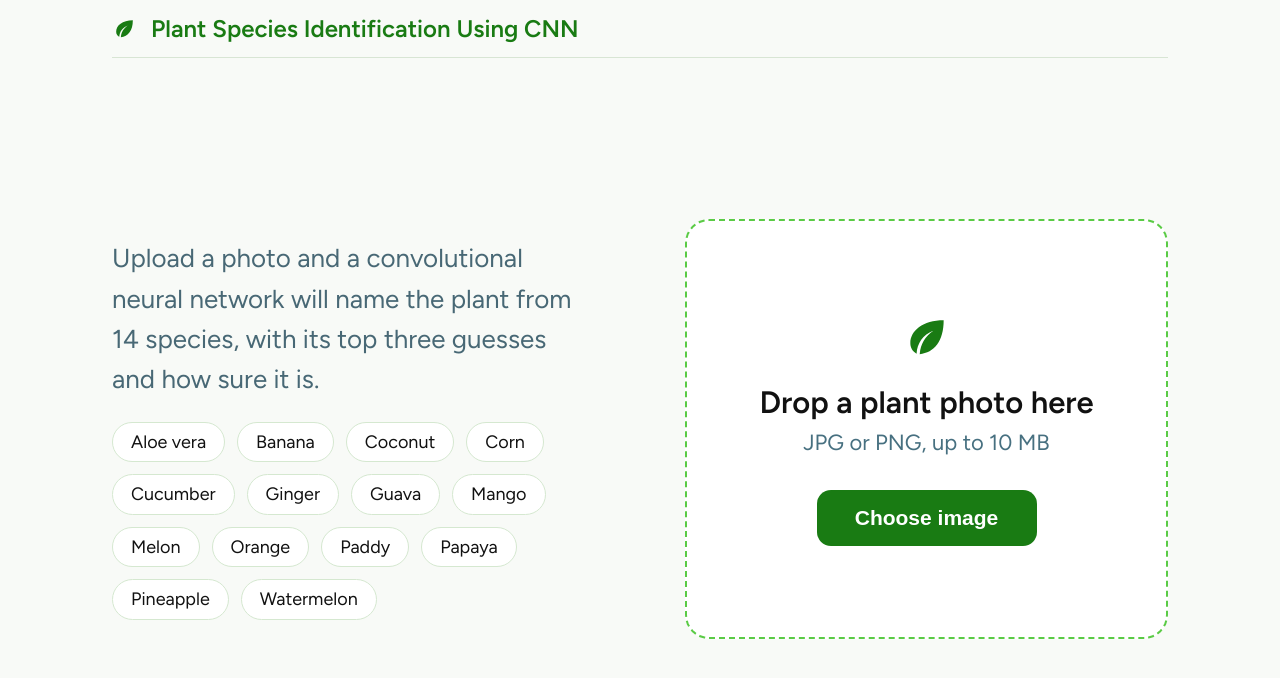
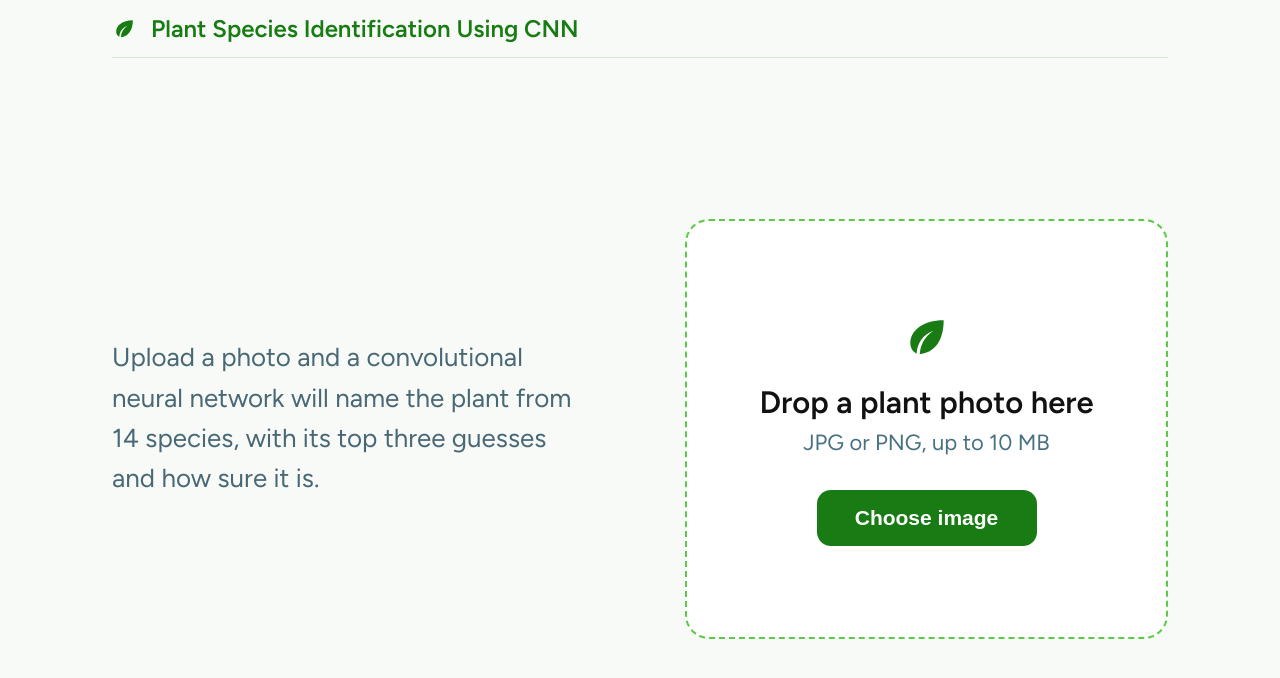
Before and after one commit to Mukunda3187/Plant-Species-Identification, a React (Vite) app in the folder frontend/: page / in a window 1280 px wide. Shown: the top 678 px of the page. Built offline with nearby package versions, Linux system fonts and the light colour scheme.

Commit message:
Remove supported plants list from App component
Removed the list of supported plants from the App component.

```diff
--- a/frontend/src/App.jsx
+++ b/frontend/src/App.jsx
@@ -115,12 +115,6 @@ export default function App() {
             plant from 14 species, with its top three guesses and how sure it
             is.
           </p>
-
-          <ul className="chips" aria-label="Supported plants">
-            {PLANTS.map((plant) => (
-              <li key={plant}>{plant}</li>
-            ))}
-          </ul>
         </section>
 
         {/* RIGHT SIDE */}
```
